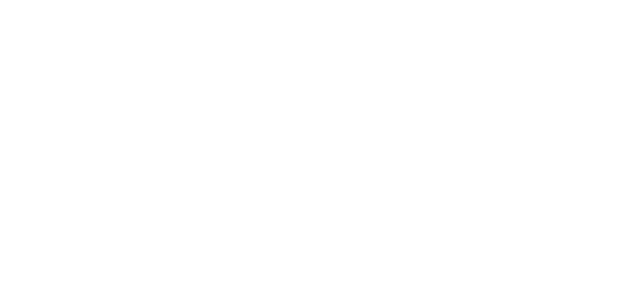
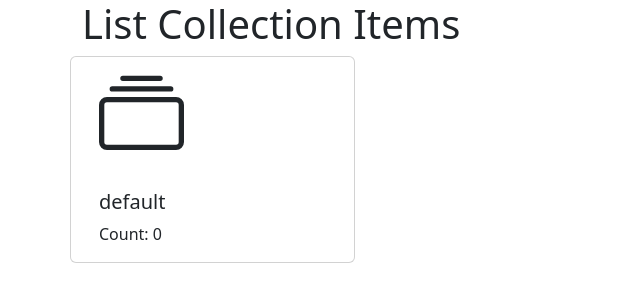
Before and after one commit to Vicra/collection-tracker-app, a React (Create React App) app: page / in a window 1280 px wide. Before the commit this address had no page. Shown: the top 302 px of the page, without its empty margins (0-640 px from the left). Built offline with nearby package versions, Linux system fonts and the light colour scheme; no server answers.

Commit message:
List Collection Items, Group Card and bootstrap icons

```diff
--- a/package.json
+++ b/package.json
@@ -16,6 +16,7 @@
     "lodash": "^4.17.21",
     "react": "^18.2.0",
     "react-bootstrap": "^2.7.2",
+    "react-bootstrap-icons": "^1.10.2",
     "react-dom": "^18.2.0",
     "react-redux": "^8.0.5",
     "react-router-dom": "^6.9.0",
--- a/src/App.tsx
+++ b/src/App.tsx
@@ -4,6 +4,7 @@
 import AddCollectionItem from "./pages/AddCollectionItem";
 
 import "./App.css";
+import ListCollectionItems from "./pages/ListCollectionItems";
 
 function App() {
   return (
@@ -12,6 +13,7 @@
         <Navbar />
         <Routes>
           <Route path="/add" element={<AddCollectionItem />} />
+          <Route path="/" element={<ListCollectionItems />} />
         </Routes>
       </BrowserRouter>
     </>
--- /dev/null
+++ b/src/pages/ListCollectionItems/GroupCard.tsx
@@ -0,0 +1,20 @@
+import Card from "react-bootstrap/Card";
+
+import { Group } from "../../features/groupsSlice";
+import { Collection } from "react-bootstrap-icons";
+
+const GroupCard: React.FC<Group> = (props: any) => {
+  return (
+    <Card>
+      <Card.Body>
+        <Collection size={85} />
+      </Card.Body>
+      <Card.Body>
+        <Card.Title>{props._id}</Card.Title>
+        <Card.Text>Count: {props.count}</Card.Text>
+      </Card.Body>
+    </Card>
+  );
+};
+
+export default GroupCard;
--- /dev/null
+++ b/src/pages/ListCollectionItems/ListCollectionItems.tsx
@@ -0,0 +1,38 @@
+import Row from "react-bootstrap/Row";
+import Col from "react-bootstrap/Col";
+import Container from "react-bootstrap/Container";
+import { useEffect } from "react";
+import type { RootState } from "../../app/store";
+import { useSelector, useDispatch } from "react-redux";
+
+import { getGroups } from "../../services/groups";
+import GroupCard from "./GroupCard";
+
+import { updateGroups } from "../../features/groupsSlice";
+
+const ListCollectionItems: React.FC = () => {
+  const groups = useSelector((state: RootState) => state.groups.value);
+  const dispatch = useDispatch();
+
+  useEffect(() => {
+    const fetchData = async () => {
+      dispatch(updateGroups((await getGroups()).data));
+    };
+    fetchData();
+  }, []);
+
+  return (
+    <>
+      <Container>
+        <h1>List Collection Items</h1>
+        <Row xs={1} sm={2} md={3} lg={4}>
+          {groups.map((group) => (
+            <GroupCard {...group} />
+          ))}
+        </Row>
+      </Container>
+    </>
+  );
+};
+
+export default ListCollectionItems;
--- /dev/null
+++ b/src/pages/ListCollectionItems/index.ts
@@ -0,0 +1,2 @@
+import ListCollectionItems from "./ListCollectionItems";
+export default ListCollectionItems;
```
Also changed, not shown: src/reportWebVitals.ts (deleted, +0 -15 lines), 1 other file (tests, documents, lock files or other folders).
